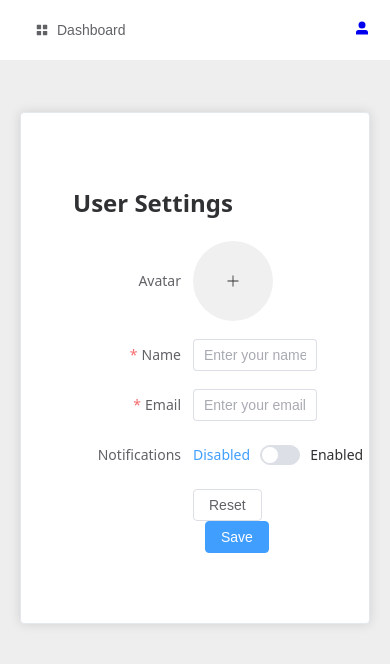
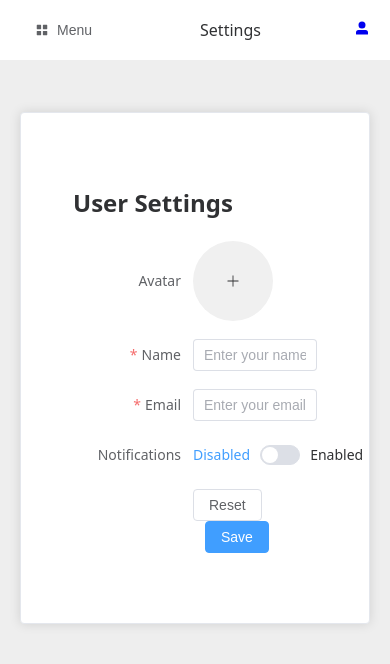
Before and after one commit to daniellarrusso/book-hub, a Vue app in the folder bookhub-ui/: page /settings in a window 390 px wide. Shown: the top 664 px of the page. Built offline with nearby package versions, Linux system fonts and the light colour scheme.

Commit message:
feat: add responsive layout for mobile menu

```diff
--- a/bookhub-ui/src/App.vue
+++ b/bookhub-ui/src/App.vue
@@ -8,9 +8,12 @@
 
     <el-container>
       <el-header style="display: flex; align-items: center; justify-content: space-between;">
-           <el-button text @click="drawer = true">
-            <el-icon style="margin-right: .5rem;"><IconMenu /></el-icon> Dashboard
+           <el-button class="mobile-only" text @click="drawer = true">
+            <el-icon style="margin-right: .5rem;"><IconMenu /></el-icon> Menu
           </el-button>
+          <div class="desktop-only">
+            {{ pageTitle }}
+          </div>
           <div class="user-avatar">
             <router-link to="/settings">
                 <img v-if="settings.avatar" alt="avatar" :src="settings.avatar" class="avatar" />
@@ -39,14 +42,19 @@
 </template>
 
 <script lang="ts" setup>
-import { ref } from 'vue';
+import { computed, ref } from 'vue';
 import { Menu as IconMenu, UserFilled } from '@element-plus/icons-vue'
 import AsideMenu from './components/AsideMenu.vue';
 import { useUserSettings } from './composables/useUserSettings'
+import { useRoute } from 'vue-router';
+
+const route = useRoute()
 
 const drawer = ref(false);
 const { settings } = useUserSettings()
 const appName = 'BookHub'
+const pageTitle = computed(() => route.meta.title || route.name || '')
+
 </script>
 
 <style scoped>
@@ -67,6 +75,18 @@ const appName = 'BookHub'
     display: none;
   }
 }
+
+.mobile-only {
+  display: none;
+}
+
+@media (max-width: 768px) {
+  .mobile-only {
+    display: inline-flex;
+    align-items: center;
+  }
+}
+
 .el-header {
   position: relative;
   background-color: #fff;
```
